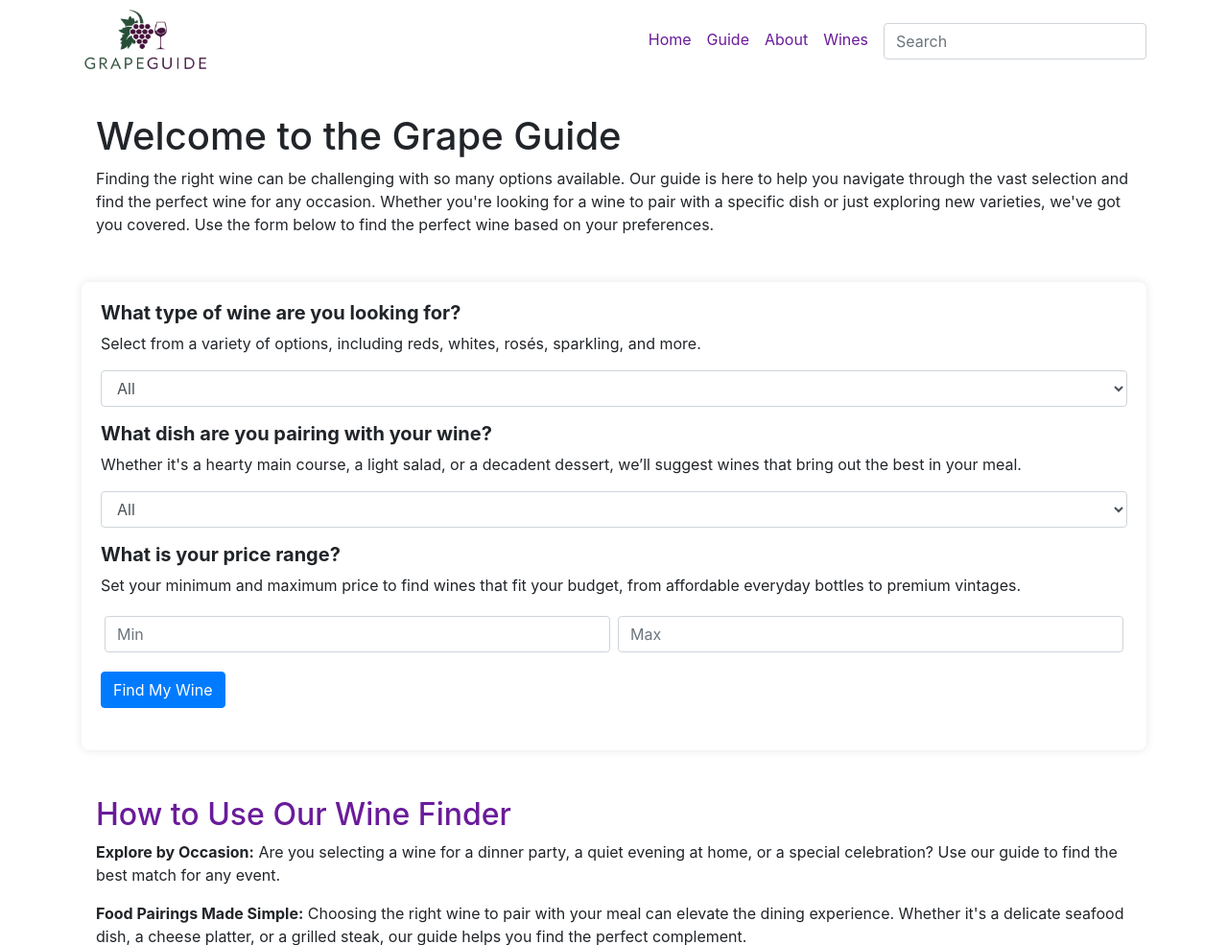
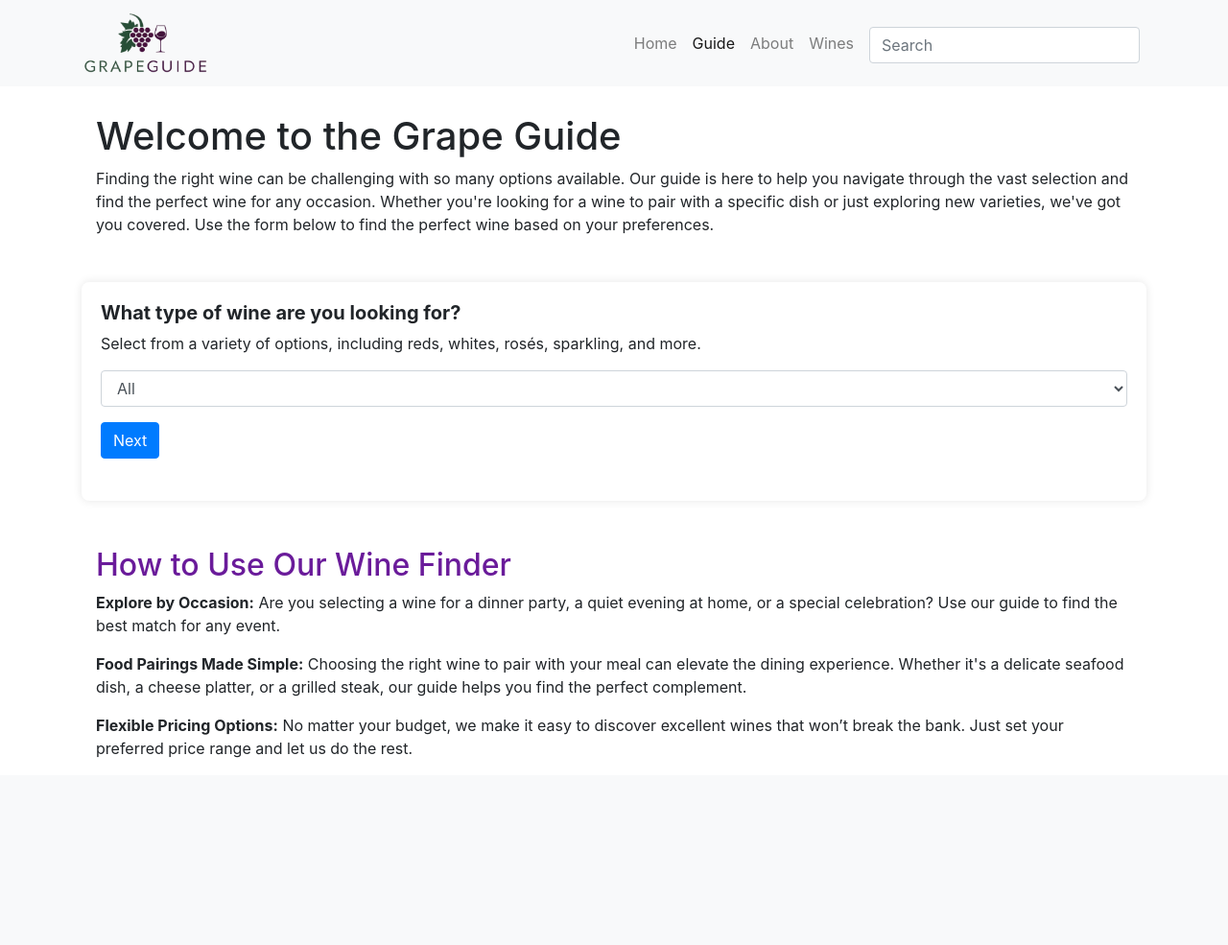
Before and after one commit to gijsoliemans/GrapeGuide, a Flask app: page /guide in a window 1280 px wide. Shown: the top 985 px of the page at 96% size. After the commit the page ends 790 px from the top, so only its background shows below. Run offline with Flask 3, Linux system fonts and the light colour scheme; parts of the project's set-up code (start-up, migrations or seed data) failed here and were passed over; some libraries are stand-ins or nearby versions.

Commit message:
Fixed cover image, filter bug, guide 1 question

```diff
--- a/templates/base.html
+++ b/templates/base.html
@@ -7,34 +7,30 @@
     <!-- Bootstrap CSS -->
     <link href="https://stackpath.bootstrapcdn.com/bootstrap/4.5.2/css/bootstrap.min.css" rel="stylesheet">
     <link rel="stylesheet" href="https://cdnjs.cloudflare.com/ajax/libs/font-awesome/6.0.0-beta3/css/all.min.css">
+
     <link rel="icon" type="image/x-icon" href="..\static\images\Favicon.png">
 
+
+
     <style>
+        /* Add padding to the top of the body to prevent content from being hidden behind the fixed navbar */
             body {
                 padding-top: 70px; /* Adjust this value based on the height of your navbar */
-        }
-        .navbar {
-            background-color: #ffffff; /* Dark purple background */
-            opacity: 1; /* Ensure the navbar is fully opaque */
-        }
-        .navbar-nav .nav-link {
-            color: #6a1b9a !important; /* Ensure the text color is white */
             }
         </style>
 </head>
 <body>
     <!-- Navigation -->
-    <nav class="navbar navbar-expand-lg navbar-dark fixed-top">
+    <nav class="navbar navbar-expand-lg navbar-light bg-light fixed-top">
         <div class="container">
             <a class="navbar-brand p-0 m-0" href="/" style="max-width: 12%;">
                 <img src="{{ url_for('static', filename='images/Logo.png') }}" class="img-fluid rounded" alt="Logo" style="width: 100%; height: auto;">
             </a>
-        </a>
             <button class="navbar-toggler" type="button" data-toggle="collapse" data-target="#navbarResponsive" aria-controls="navbarResponsive" aria-expanded="false" aria-label="Toggle navigation">
                 <span class="navbar-toggler-icon"></span>
             </button>
-<div class="collapse navbar-collapse" id="navbarResponsive">
-    <ul class="navbar-nav ml-auto d-flex align-items-center">
+            <div class="collapse navbar-collapse container-fluid" id="navbarResponsive">
+                <ul class="navbar-nav ml-auto align-items-center">
                     <li class="nav-item {% if request.path == '/' %}active{% endif %}">
                         <a class="nav-link" href="/">Home</a>
                     </li>
@@ -47,10 +43,11 @@
                     <li class="nav-item {% if request.path == '/wines' %}active{% endif %}">
                         <a class="nav-link" href="/wines">Wines</a>
                     </li>
-        <form id="filter-form2" method="GET" action="{{ url_for('wines') }}" class="form-inline my-2 my-lg-0">
+                        <form id="filter-form2" method="GET" action="{{ url_for('wines') }}">
                             <input type="hidden" name="sort" value="{{ request.args.get('sort', '') }}">
                             <input type="hidden" name="price_min" value="{{ request.args.get('price_min', '') }}">
                             <input type="hidden" name="price_max" value="{{ request.args.get('price_max', '') }}">
+                            <input type="hidden" name="pairing" value="{{ request.args.get('pairing', '') }}">
                             <input type="hidden" name="country" value="{{ request.args.get('country', '') }}">
                             <input type="hidden" name="type" value="{{ request.args.get('type', '') }}">
                             <input type="hidden" name="grape" value="{{ request.args.get('grape', '') }}">
@@ -61,13 +58,13 @@
                             <input type="hidden" name="characteristics" value="{{ request.args.get('characteristics', '') }}">
                             <input type="hidden" name="closure" value="{{ request.args.get('closure', '') }}">
                             <input type="hidden" name="capacity" value="{{ request.args.get('capacity', '') }}">
-            <input type="hidden" name="unit" value="{{ request.args.get('unit', '') }}">
                             <input type="hidden" name="abv_min" value="{{ request.args.get('abv_min', '') }}">
                             <input type="hidden" name="abv_max" value="{{ request.args.get('abv_max', '') }}">
-            <div class="form-group mt-2">
-                <input type="text" class="form-control mt-n1 ml-2" id="search" name="search" maxlength="32" placeholder="Search" onchange="document.getElementById('filter-form2').submit();">
+                            <div class="form-group mt-4">
+                                <input type="text" class="form-control mt-n1 ml-2 " id="search" name="search" maxlength="32" placeholder="Search" onchange="document.getElementById('filter-form2').submit();">
                             </div>
                         </form>
+                    </li>
                 </ul>
             </div>
         </div>
--- a/templates/guide.html
+++ b/templates/guide.html
@@ -4,13 +4,13 @@
 <link href="https://stackpath.bootstrapcdn.com/bootstrap/4.5.2/css/bootstrap.min.css" rel="stylesheet">
 <style>
     .content-wrapper {
-        background-color: #f3e5f5; /* Light purple background */
+        background-color: #f3e5f5;
         padding: 20px;
         border-radius: 8px;
         box-shadow: 0 0 10px rgba(0, 0, 0, 0.1);
     }
     header {
-        background: #6a1b9a; /* Dark purple background */
+        background: #6a1b9a;
         color: #fff;
         padding: 20px;
         border-radius: 8px;
@@ -25,7 +25,7 @@
         margin: 20px 0;
     }
     h2 {
-        color: #6a1b9a; /* Dark purple text */
+        color: #6a1b9a;
     }
     .form-container {
         background: #fff;
@@ -33,7 +33,14 @@
         border-radius: 8px;
         box-shadow: 0 0 10px rgba(0, 0, 0, 0.1);
     }
+    .question {
+        display: none;
+    }
+    .question.active {
+        display: block;
+    }
 </style>
+
 <div class="container mt-3">
     <h1>Welcome to the Grape Guide</h1>
     <p>
@@ -43,16 +50,11 @@
         Use the form below to find the perfect wine based on your preferences.
     </p>
 </div>
+
 <div class="container mt-5 form-container">
     <form class="pb-4" id="filter-form" method="GET" action="{{ url_for('wines') }}">
-        <div class="container">
-            <div class="row">
-                <div id="reset_filters_button" class="mt-n2 ml-2" style="display:none">
-                    <a class="btn btn-primary mt-2" href="/wines" onclick="collapseAdvancedFilters()"> Reset Filters </a>
-                </div>
-            </div>
-        </div>
-        <div class="form-group">
+        <!-- Question 1 -->
+        <div class="question active" id="question1">
             <h5><strong>What type of wine are you looking for?</strong></h5>
             <p>Select from a variety of options, including reds, whites, rosés, sparkling, and more.</p>
             <select id="type" name="type" class="form-control">
@@ -61,9 +63,11 @@
                     <option value="{{ type }}" {% if request.args.get('type') == type %} selected {% endif %}>{{ type }}</option>
                 {% endfor %}
             </select>
+            <button type="button" class="btn btn-primary mt-3" onclick="nextQuestion(1)">Next</button>
         </div>
 
-        <div class="form-group">
+        <!-- Question 2 -->
+        <div class="question" id="question2">
             <h5><strong>What dish are you pairing with your wine?</strong></h5>
             <p>Whether it's a hearty main course, a light salad, or a decadent dessert, we’ll suggest wines that bring out the best in your meal.</p>
             <select id="pairing" name="pairing" class="form-control">
@@ -74,9 +78,11 @@
                 <option value="cheese" {% if request.args.get('pairing') == 'cheese' %} selected {% endif %}>Cheese</option>
                 <option value="vegetables" {% if request.args.get('pairing') == 'vegetables' %} selected {% endif %}>Vegetables</option>
             </select>
+            <button type="button" class="btn btn-primary mt-3" onclick="nextQuestion(2)">Next</button>
         </div>
 
-        <div class="form-group">
+        <!-- Question 3 -->
+        <div class="question" id="question3">
             <h5><strong>What is your price range?</strong></h5>
             <p>Set your minimum and maximum price to find wines that fit your budget, from affordable everyday bottles to premium vintages.</p>
             <div class="container">
@@ -91,32 +97,11 @@
                     </div>
                 </div>
             </div>
+            <button type="submit" class="btn btn-primary mt-3">Find My Wine</button>
+        </div>
+    </form>
 </div>
 
-<!--
-        <div class="form-group">
-            <label for="country">Country</label>
-            <select id="country" name="country" class="form-control">
-                <option value="">All</option>
-                {% for country in unique_countries %}
-                    <option value="{{ country }}" {% if request.args.get('country') == country %} selected {% endif %}>{{ country }}</option>
-                {% endfor %}
-            </select>
-        </div>
-
-        <div class="form-group">
-            <label for="grape">Grape Variety</label>
-            <select id="grape" name="grape" class="form-control">
-                <option value="">All</option>
-                {% for grape in unique_grapes %}
-                    <option value="{{ grape }}" {% if request.args.get('grape') == grape %} selected {% endif %}>{{ grape }}</option>
-                {% endfor %}
-            </select>
-        </div> -->
-
-        <button type="submit" class="btn btn-primary">Find My Wine</button>
-    </form>
-</div>
 <div class="container mt-5">
     <h2>How to Use Our Wine Finder</h2>
     <p><strong>Explore by Occasion:</strong> Are you selecting a wine for a dinner party, a quiet evening at home, or a special celebration? Use our guide to find the best match for any event.</p>
@@ -126,5 +111,14 @@
     <p><strong>Flexible Pricing Options:</strong> No matter your budget, we make it easy to discover excellent wines that won’t break the bank. Just set your preferred price range and let us do the rest.</p>
 </div>
 
+<script>
+    function nextQuestion(current) {
+        // Hide the current question
+        document.getElementById('question' + current).classList.remove('active');
+
+        // Show the next question
+        document.getElementById('question' + (current + 1)).classList.add('active');
+    }
+</script>
 
 {% endblock %}
```
Also changed, not shown: templates/index.html (+10 -11 lines), templates/wines.html (+9 -16 lines). Lines whose indentation alone changed are shown as unchanged.
